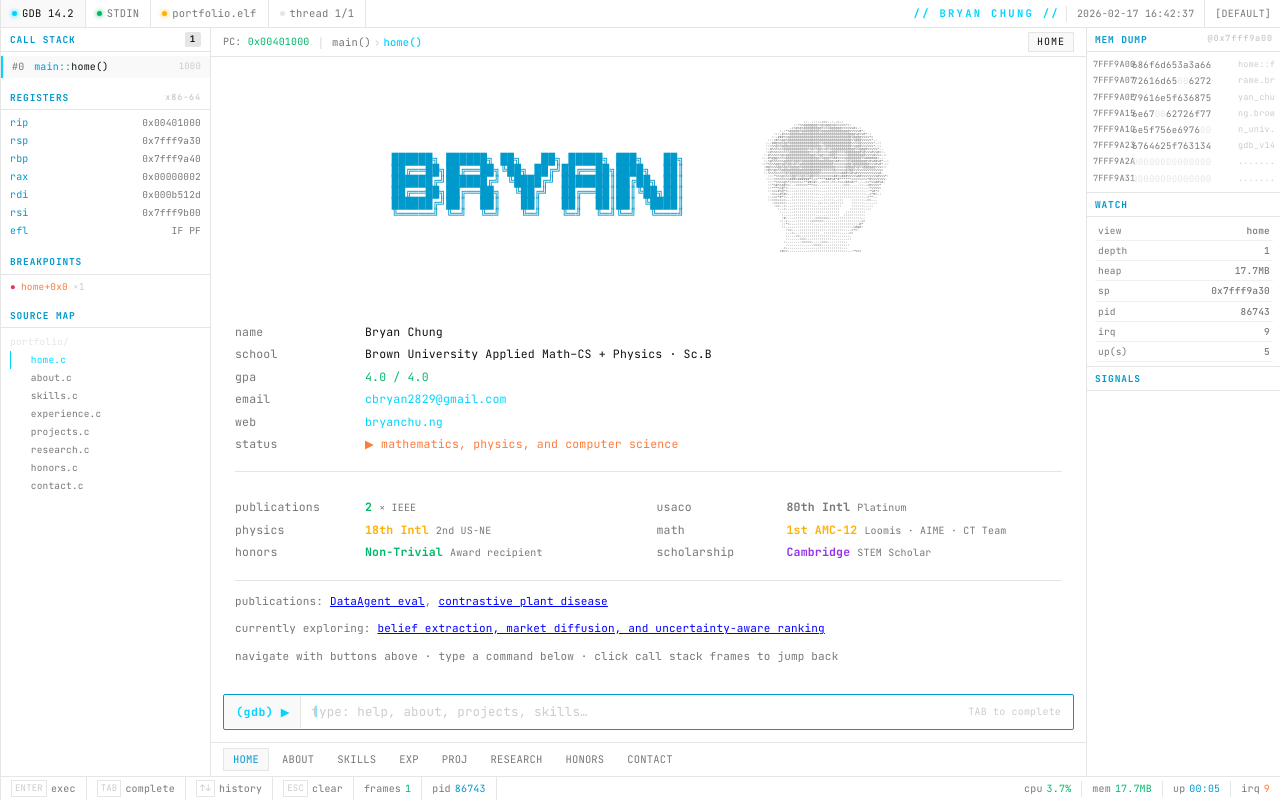
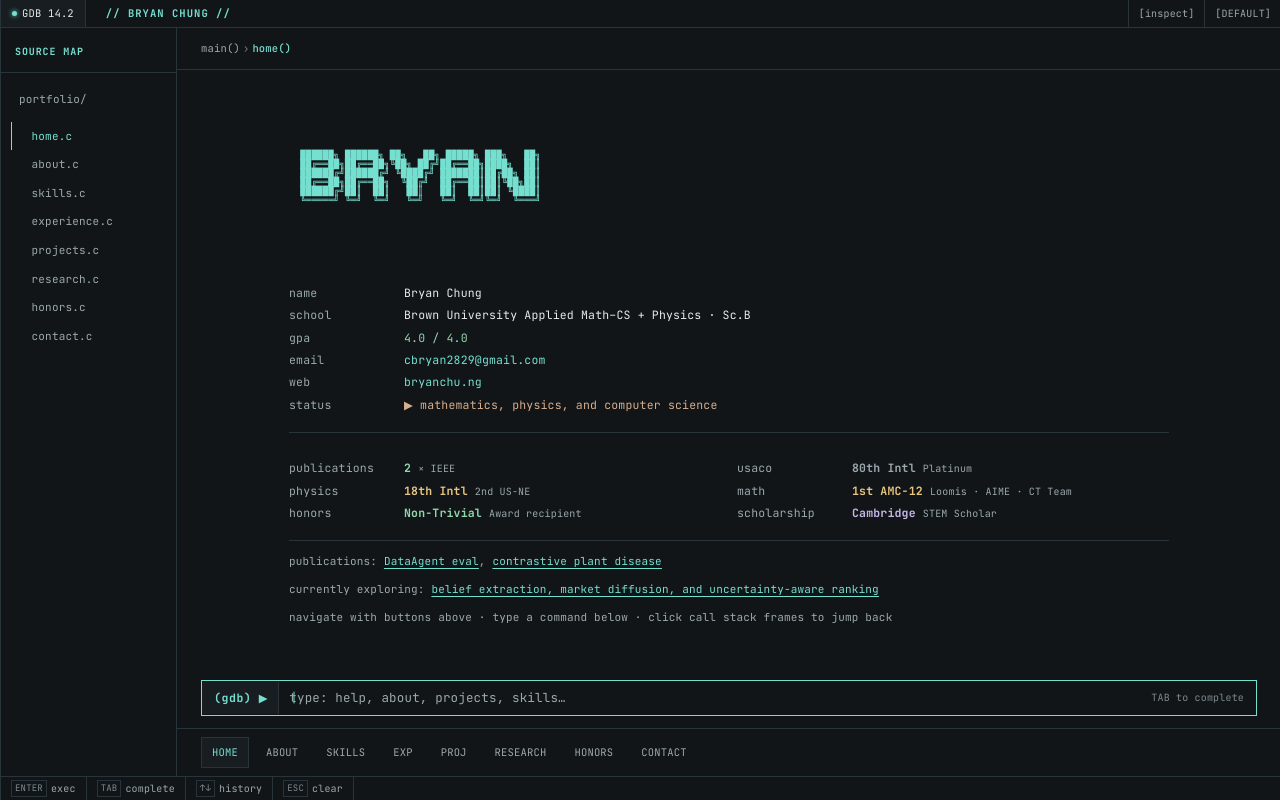
Before and after one commit to bryanc04/bryanchu.ng, a React (Vite) app: page / in a window 1280 px wide. Built offline with nearby package versions, Linux system fonts and the light colour scheme.

Commit message:
Focus terminal into minimal technical workspace with accessible optional inspector

```diff
--- a/src/App.jsx
+++ b/src/App.jsx
@@ -21,16 +21,16 @@ const CSS = `
 @import url('https://fonts.googleapis.com/css2?family=JetBrains+Mono:ital,wght@0,300;0,400;0,500;0,700;1,400&display=swap');
 
 :root {
-  --bg:#ffffff; --bg1:#ffffff; --bg2:#f9f9f9; --bg3:#f0f0f0;
-  --p:#00d4ff; --p2:#0099cc; --p3:#004d77; --p4:#001a33;
-  --txt:#111111; --muted:#777777; --dim:#cccccc;
-  --accent:#00d4ff;
-  --green:#00b86a; --grn2:#008c50;
-  --yel:#ffb000; --ora:#ff7b3a; --red:#ee3355;
-  --pur:#9333ea; --pink:#db2777; --teal:#0d9488;
+  --bg:#111518; --bg1:#111518; --bg2:#171d21; --bg3:#1e272c;
+  --p:#75dfd0; --p2:#75dfd0; --p3:#004d77; --p4:#001a33;
+  --txt:#e5eceb; --muted:#9ba9ad; --dim:#7d8a90;
+  --accent:#75dfd0;
+  --green:#91d7ac; --grn2:#91d7ac;
+  --yel:#e8c580; --ora:#d8ae8d; --red:#f397a0;
+  --pur:#c5b8e8; --pink:#deaad4; --teal:#8bcac4;
   --trans:160ms;
-  --border:#e5e5e5;
-  --txt-main:#111111;
+  --border:#29343a;
+  --txt-main:#e5eceb;
 }
 *{margin:0;padding:0;box-sizing:border-box;}
 html,body{width:100%;height:100%;background:var(--bg);color:var(--txt-main);
@@ -285,6 +285,49 @@ a:focus-visible,button:focus-visible,input:focus-visible{outline:2px solid var(-
 .cursor-trail i:nth-child(2){width:3px;height:4px;}
 .cursor-trail i:nth-child(3){width:2px;height:2px;}
 @media(prefers-reduced-motion:reduce),(pointer:coarse),(hover:none){.cursor-trail{display:none;}}
+
+/* Minimal workspace; the full debugger is one explicit toggle away. */
+.shell.quiet{grid-template-columns:176px minmax(0,1fr);grid-template-areas:"topbar topbar" "side main" "stat stat";}
+.shell.quiet .diagnostics,.shell.quiet .panel,.shell.quiet .tb-clock,.shell.quiet .tb-pill:not(.lit),.shell.quiet .sb-right,.shell.quiet .stat>.sb:nth-child(n+5){display:none;}
+.shell.quiet .ascii-face{display:none;}
+.shell.quiet .addr-pc,.shell.quiet .addr-pc+span,.shell.quiet .addr-mode{display:none;}
+.diagnostic-note{padding:8px 10px;color:var(--muted);font-size:9px;}
+.shell.quiet .srcmap{padding:12px 10px;font-size:11px;line-height:2.6;}
+.shell.quiet .s-hdr{padding:12px 14px;font-size:10px;}
+.shell.quiet .srcmap .dir{color:var(--muted);padding-left:8px;margin-bottom:8px;}
+.shell.quiet .srcmap .sf{padding-left:6px;}
+.shell.quiet .addrbar{padding:12px 24px;}
+.shell.quiet .disp{padding:28px clamp(24px,5vw,80px);}
+.shell.quiet .disp>div{max-width:880px;margin-inline:auto;}
+.shell.quiet .hp-ascii-wrap{justify-content:flex-start!important;}
+.shell.quiet .ascii-name{font-size:9px;}
+.shell.quiet .ibar{margin:12px 24px;border-radius:0;}
+.shell.quiet .qnav{padding:8px 24px;gap:6px;}
+.shell.quiet .qb{padding:6px 10px;}
+.shell.quiet .tb-brand{margin-left:20px;margin-right:auto;letter-spacing:.1em;}
+a{color:var(--p2)!important;text-underline-offset:3px;}
+[role=button]:focus-visible{outline:2px solid var(--p2);outline-offset:3px;}
+.card-title{font-size:13px;font-weight:500;}
+.card-head{padding:16px 4px;}
+.card-sub,.card-tags{font-size:10px;}
+.prose,.bul{font-size:12px;line-height:1.8;}
+.kk{width:115px;}
+.inp::placeholder{color:var(--muted);}
+#root,.shell{height:100dvh;min-height:0;}
+@media(max-width:900px){
+  .shell.quiet{grid-template-columns:minmax(0,1fr);grid-template-areas:"topbar" "main";}
+  .shell.quiet .disp{padding:20px 18px;}
+  .shell.quiet .qnav{padding:8px;gap:4px;}
+  .shell.quiet .qb{padding:8px 10px;min-height:44px;}
+  .shell.quiet .tb-brand{margin-left:10px;font-size:9px;}
+  .shell .inspect-btn{display:none;}
+  .shell .theme-btn:not(.inspect-btn){display:block!important;min-width:70px;}
+  .shell.quiet .ascii-name{font-size:6px!important;}
+  .hp-ascii-wrap{align-items:flex-start!important;}
+  .kk{width:90px;}
+  .kv-row{font-size:11px;}
+  .qnav{flex-shrink:0;padding-bottom:max(8px,env(safe-area-inset-bottom))!important;}
+}
 
 @media(max-width:900px){
   .side,.panel,.ibar,.stat{display:none !important;}
@@ -454,7 +497,9 @@ function ExpandCard({ card }) {
   const [open, setOpen] = useState(card.defaultOpen || false);
   return (
     <div className={`card${open ? " open" : ""}`}>
-      <div className="card-head" onClick={() => setOpen((o) => !o)}>
+      <div className="card-head" role="button" tabIndex={0} aria-expanded={open} aria-label={card.title}
+        onKeyDown={event => { if (event.key === 'Enter' || event.key === ' ') { event.preventDefault(); setOpen(value => !value); } }}
+        onClick={() => setOpen((o) => !o)}>
         <span className="card-arrow">▶</span>
         <div className="card-htxt">
           <div className="card-title">{card.title}</div>
@@ -466,7 +511,7 @@ function ExpandCard({ card }) {
           </div>
         </div>
       </div>
-      <div className="card-body">
+      <div className="card-body" aria-hidden={!open}>
         <div className="card-body-inner">
           {/* skills: bars type */}
           {card.type === "bars" &&
@@ -497,7 +542,7 @@ function HomePage() {
         gap: "40px",
         justifyContent: "center",
         alignItems: "center",
-        minHeight: "220px",
+        minHeight: "160px",
       }}
     >
         <pre
@@ -771,6 +816,7 @@ function ContactPage({ pid, startTime, fakeCpu }) {
       >
         <span style={{ color: "var(--p2)" }}>bryan@portfolio $</span>
         <input
+          aria-label="Terminal command"
           autoFocus
           value={inputVal}
           onChange={(e) => setInputVal(e.target.value)}
@@ -852,6 +898,7 @@ export default function App() {
   const [signals, setSignals] = useState([]);
   const [hitCounts, setHitCounts] = useState({});
   const [themeIdx, setThemeIdx] = useState(0);
+  const [inspect, setInspect] = useState(false);
   const currentTheme = themes[themeIdx];
   const [wipe, setWipe] = useState(false);
   const [ibarFocused, setIbarFocused] = useState(false);
@@ -888,30 +935,30 @@ export default function App() {
   useEffect(() => {
     const root = document.documentElement;
     if (themeIdx === 0) {
-      // reset to default - black/white with color accents
+      // Default quiet charcoal console palette
       Object.entries({
-        "--bg": "#ffffff",
-        "--bg1": "#ffffff",
-        "--bg2": "#f9f9f9",
-        "--bg3": "#f0f0f0",
-        "--p": "#00d4ff",
-        "--p2": "#0099cc",
+        "--bg": "#111518",
+        "--bg1": "#111518",
+        "--bg2": "#171d21",
+        "--bg3": "#1e272c",
+        "--p": "#75dfd0",
+        "--p2": "#75dfd0",
         "--p3": "#004d77",
         "--p4": "#001a33",
-        "--txt": "#111111",
-        "--txt-main": "#111111",
-        "--muted": "#777777",
-        "--dim": "#cccccc",
-        "--border": "#e5e5e5",
-        "--accent": "#00d4ff",
-        "--green": "#00b86a",
-        "--grn2": "#008c50",
-        "--yel": "#ffb000",
-        "--ora": "#ff7b3a",
-        "--red": "#ee3355",
-        "--pur": "#9333ea",
-        "--pink": "#db2777",
-        "--teal": "#0d9488",
+        "--txt": "#e5eceb",
+        "--txt-main": "#e5eceb",
+        "--muted": "#9ba9ad",
+        "--dim": "#7d8a90",
+        "--border": "#29343a",
+        "--accent": "#75dfd0",
+        "--green": "#91d7ac",
+        "--grn2": "#91d7ac",
+        "--yel": "#e8c580",
+        "--ora": "#d8ae8d",
+        "--red": "#f397a0",
+        "--pur": "#c5b8e8",
+        "--pink": "#deaad4",
+        "--teal": "#8bcac4",
       }).forEach(([k, v]) => root.style.setProperty(k, v));
     } else {
       const vars = currentTheme.vars;
@@ -936,8 +983,9 @@ export default function App() {
     }
   }, [view, bootDone]);
 
-  // Clock tick
+  // Decorative diagnostics run only when the inspector is open.
   useEffect(() => {
+    if (!inspect) return;
     const tick = () => {
       const n = new Date(),
         p = (x) => String(x).padStart(2, "0");
@@ -950,10 +998,11 @@ export default function App() {
     tick();
     const id = setInterval(tick, 1000);
     return () => clearInterval(id);
-  }, []);
+  }, [inspect]);
 
   // Metrics
   useEffect(() => {
+    if (!inspect) return;
     const id = setInterval(() => {
       setFakeCpu((c) =>
         Math.max(0.4, Math.min(14, c + (Math.random() - 0.47) * 1.3)),
@@ -964,28 +1013,28 @@ export default function App() {
       setIrqCount((i) => i + Math.floor(Math.random() * 4));
     }, 900);
     return () => clearInterval(id);
-  }, []);
+  }, [inspect]);
 
   // Boot sequence
   useEffect(() => {
     const BOOT = [
-      `<span style="color:#333">GNU gdb (Ubuntu 14.2) 14.2</span>`,
-      `<span style="color:#333">Copyright (C) 2023 Free Software Foundation, Inc.</span>`,
-      `<span style="color:#555">Reading symbols from portfolio.elf...</span>`,
+      `<span style="color:var(--txt-main)">GNU gdb (Ubuntu 14.2) 14.2</span>`,
+      `<span style="color:var(--txt-main)">Copyright (C) 2023 Free Software Foundation, Inc.</span>`,
+      `<span style="color:var(--muted)">Reading symbols from portfolio.elf...</span>`,
       "",
-      `<span style="color:#333">[0.000] Loading ELF sections...</span>`,
-      `<span style="color:#333">[0.041] .text   0x00401000  r-x  executable</span>`,
-      `<span style="color:#333">[0.082] .data   0x00601000  rw-  read-write</span>`,
-      `<span style="color:#333">[0.121] .rodata 0x004ff000  r--  read-only</span>`,
+      `<span style="color:var(--txt-main)">[0.000] Loading ELF sections...</span>`,
+      `<span style="color:var(--txt-main)">[0.041] .text   0x00401000  r-x  executable</span>`,
+      `<span style="color:var(--txt-main)">[0.082] .data   0x00601000  rw-  read-write</span>`,
+      `<span style="color:var(--txt-main)">[0.121] .rodata 0x004ff000  r--  read-only</span>`,
       `<span style="color:var(--p)">[0.160] OK  Brown University · GPA 4.0 · Applied Math-CS + Physics</span>`,
       `<span style="color:var(--p)">[0.200] OK  USACO Platinum · AIME qualifier</span>`,
       `<span style="color:var(--p)">[0.240] OK  IEEE ICAIC 2024 · 2 publications</span>`,
       `<span style="color:var(--p)">[0.280] OK  USACO 80th intl · PhysicsBowl 18th intl</span>`,
-      `<span style="color:#555">[0.340] --  Kafka · Redis · PostgreSQL · Docker · AWS ready</span>`,
+      `<span style="color:var(--muted)">[0.340] --  Kafka · Redis · PostgreSQL · Docker · AWS ready</span>`,
       `<span style="color:var(--p)">[0.400] OK  Breakpoint 1 at home+0x0</span>`,
       "",
-      `<span style="color:#d0d0d0;font-weight:700">Breakpoint 1, home () at portfolio.c:1</span>`,
-      `<span style="color:#555">(gdb) run</span>`,
+      `<span style="color:var(--txt-main);font-weight:700">Breakpoint 1, home () at portfolio.c:1</span>`,
+      `<span style="color:var(--muted)">(gdb) run</span>`,
       "",
     ];
     let i = 0;
@@ -1219,7 +1268,7 @@ export default function App() {
       <style>{CSS}</style>
       <CursorTrail />
       <div className={`wipe${wipe ? " go" : ""}`} />
-      <div className="shell">
+      <div className={`shell${inspect ? " debug" : " quiet"}`}>
         {/* TOP BAR */}
         <div className="topbar">
           <div className="tb-pill lit">
@@ -1240,8 +1289,12 @@ export default function App() {
           </div>
           <span className="tb-brand">// BRYAN CHUNG //</span>
           <span className="tb-clock">{clock}</span>
+          <button className="theme-btn inspect-btn" aria-pressed={inspect} aria-label="Toggle simulated debugger panels" onClick={() => setInspect(value => !value)}>
+            [{inspect ? "inspect: on" : "inspect"}]
+          </button>
           <button
             className="theme-btn"
+            aria-label={`Cycle color theme; current: ${currentTheme.label}`}
             onClick={() => {
               const ni = (themeIdx + 1) % themes.length;
               setThemeIdx(ni);
@@ -1254,6 +1307,8 @@ export default function App() {
 
         {/* LEFT SIDEBAR */}
         <div className="side">
+          <div className="diagnostics">
+          <div className="diagnostic-note">simulated debugger</div>
           <div className="s-hdr">
             CALL STACK <span className="s-badge">{callStack.length}</span>
           </div>
@@ -1302,6 +1357,7 @@ export default function App() {
               ))}
           </div>
 
+          </div>
           <div className="s-hdr" style={{ marginTop: 4 }}>
             SOURCE MAP
           </div>
@@ -1311,6 +1367,8 @@ export default function App() {
               <span
                 key={n.id}
                 className={`sf${view === n.id ? " active" : ""}`}
+                role="button" tabIndex={0} aria-label={`Open ${n.id}`} aria-current={view === n.id ? "page" : undefined}
+                onKeyDown={event => { if (event.key === "Enter" || event.key === " ") { event.preventDefault(); navigate(n.cmd); } }}
                 onClick={() => navigate(n.cmd)}
               >
                 &nbsp;&nbsp;{n.id === "contact" ? "contact" : n.id}.c
@@ -1393,6 +1451,7 @@ export default function App() {
                   }}
                 >
                   <input
+          aria-label="Terminal command"
                     ref={inpRef}
                     className="inp"
                     type="text"
--- a/src/data/nav.js
+++ b/src/data/nav.js
@@ -93,9 +93,9 @@ export const themes = [
     id: "bw",
     label: "MONO",
     vars: {
-      "--p": "#000000",
-      "--p2": "#111111",
-      "--p3": "#333333",
+      "--p": "#eeeeee",
+      "--p2": "#cccccc",
+      "--p3": "#999999",
       "--p4": "#f0f0f0",
     },
   },
```
Also changed, not shown: 2 other files (tests, documents, lock files or other folders).
